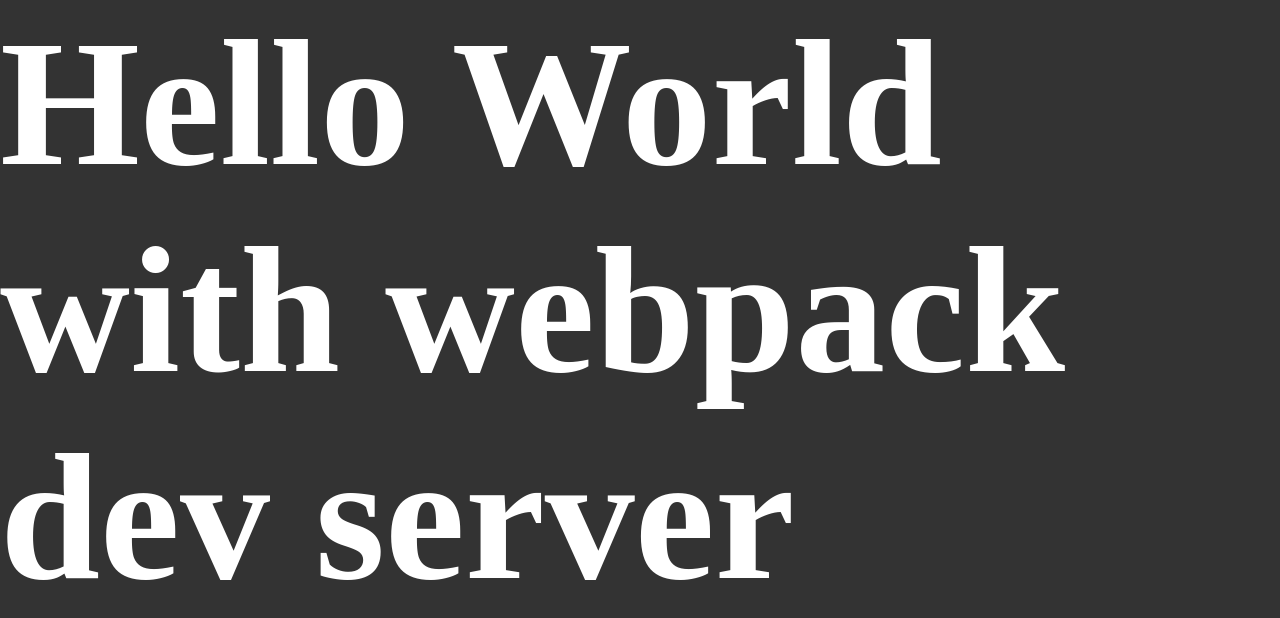
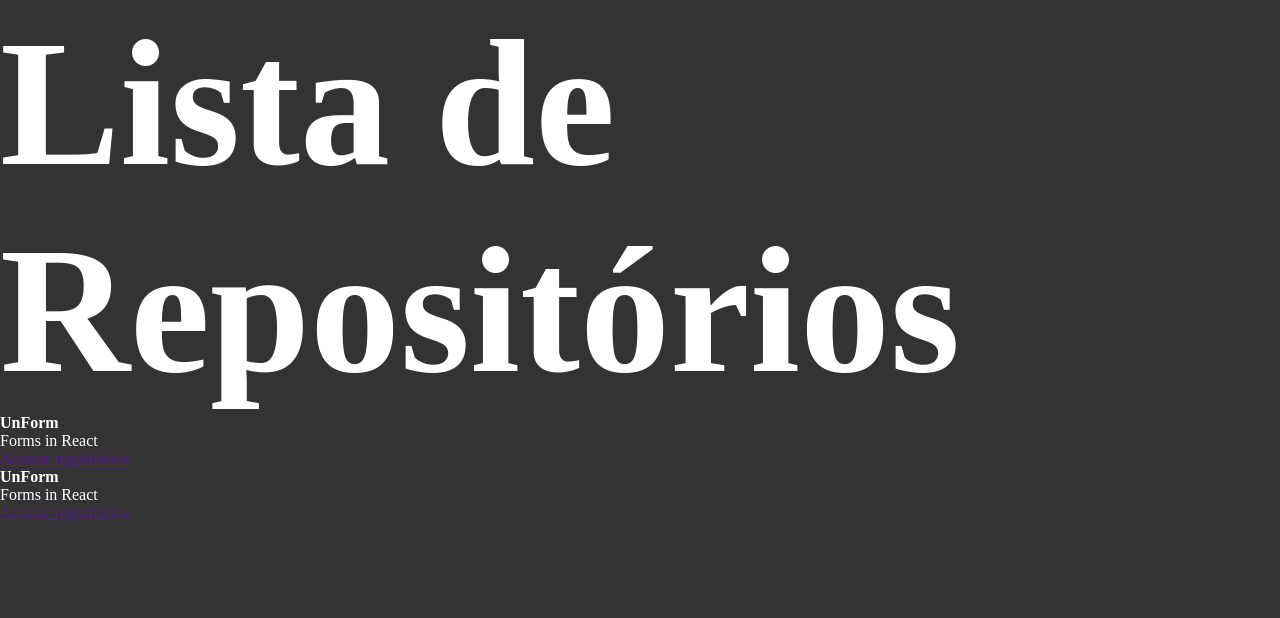
Before and after one commit to gustavonvp/01-github-explorer, a React app: page / in a window 1280 px wide. Shown: the top 618 px of the page. Built offline with nearby package versions, Linux system fonts and the light colour scheme.

Commit message:
Renderizando.....  Closes #13

```diff
--- a/src/App.jsx
+++ b/src/App.jsx
@@ -1,5 +1,13 @@
+import {render} from 'react-dom';
+import React, {Component} from 'react';
+import { RepositoryList } from './components/RepositoryList'
 import './styles/global.scss'
 
-export  function App() {
-    return <h1>Hello World with webpack dev server</h1>
+export class App extends Component {
+    render() {
+            return(
+                <RepositoryList />
+            )
+    }
+
 }
--- /dev/null
+++ b/src/components/RepositoryList.jsx
@@ -0,0 +1,28 @@
+export function RepositoryList() {
+    return (
+         <section className="repository-list">
+            <h1>Lista de Repositórios</h1>
+
+            <ul>
+            <li>
+                <strong>UnForm</strong>
+                <p>Forms in React</p>
+
+                <a href="">
+                    Acessar repositórios
+                </a>
+            </li>
+
+            <li>
+            <strong>UnForm</strong>
+                <p>Forms in React</p>
+
+                <a href="">
+                    Acessar repositórios
+                </a>
+            </li>
+
+            </ul>
+         </section>
+    )
+}
--- a/src/index.jsx
+++ b/src/index.jsx
@@ -1,5 +1,5 @@
 import { render } from 'react-dom'
-import {App} from '../src/app'
+import {App} from  '../src/App'
 
 
 render(<App />, document.getElementById('root'))
```
